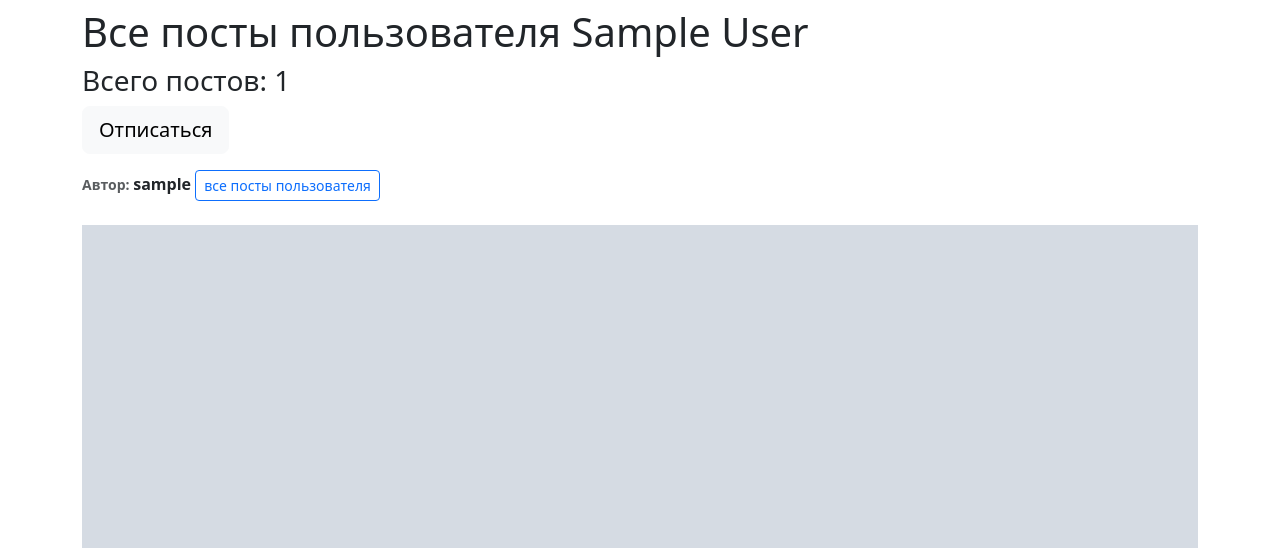
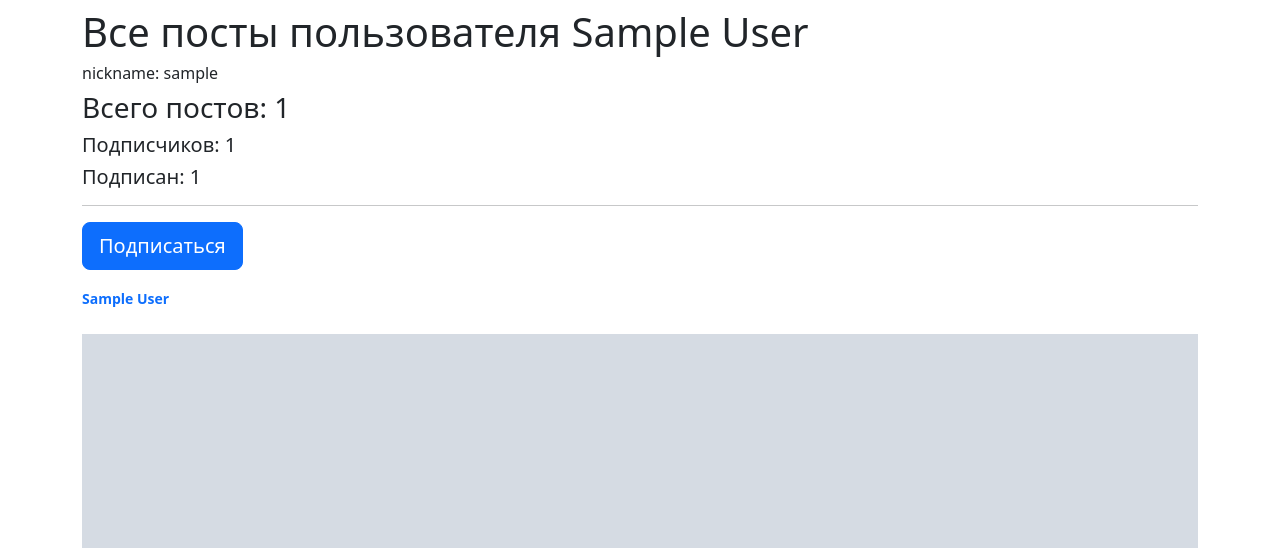
Before and after one commit to MendeIT/django_blog_project, a Django app: a page that uses yatube/templates/posts/profile.html in a window 1280 px wide. Shown: the part 56-604 px from the top of the page. Run offline with Django 3.2, Linux system fonts and the light colour scheme; tables that the repository leaves empty hold one stand-in row (values such as "Sample post"); grey boxes marked "Sample" are stand-in pictures; some libraries are stand-ins or nearby versions.

Commit message:
Fix code

```diff
--- a/yatube/posts/forms.py
+++ b/yatube/posts/forms.py
@@ -1,5 +1,7 @@
 from django import forms
-from .models import Post, Comment
+
+from posts.models import Comment
+from posts.models import Post
 
 
 class PostForm(forms.ModelForm):
--- a/yatube/posts/models.py
+++ b/yatube/posts/models.py
@@ -1,5 +1,6 @@
+from django.contrib.auth import get_user_model
 from django.db import models
-from django.contrib.auth import get_user_model
+from django.db.models import UniqueConstraint
 
 User = get_user_model()
 TEXT_LIMIT_FOR_STR = 15
@@ -102,3 +103,7 @@ class Follow(models.Model):
     class Meta:
         verbose_name = 'Подписка'
         verbose_name_plural = 'Подписки'
+        UniqueConstraint(
+            fields=['author', 'user'],
+            name='author_user_unique'
+        )
--- a/yatube/posts/urls.py
+++ b/yatube/posts/urls.py
@@ -1,8 +1,8 @@
-from django.urls import path
 from django.conf import settings
 from django.conf.urls.static import static
+from django.urls import path
 
-from . import views
+from posts import views
 
 app_name = 'posts'
 
--- a/yatube/posts/views.py
+++ b/yatube/posts/views.py
@@ -1,10 +1,10 @@
-from django.shortcuts import render, get_object_or_404, redirect
+from django.contrib.auth.decorators import login_required
 from django.core.paginator import Paginator
-from django.contrib.auth.decorators import login_required
 from django.views.decorators.cache import cache_page
+from django.shortcuts import get_object_or_404, redirect, render
 
-from .models import Post, Group, User, Follow
-from .forms import PostForm, CommentForm
+from posts.forms import CommentForm, PostForm
+from posts.models import Group, Follow, Post, User
 
 NUMBER_OF_POST_ON_PAGES = 10
 
@@ -19,7 +19,7 @@ def paginator(request, post_list):
 @cache_page(20, key_prefix='index_page')
 def index(request):
     template = 'posts/index.html'
-    post_list = Post.objects.all()
+    post_list = Post.objects.select_related('group').all()
     context = {
         'page_obj': paginator(request, post_list),
     }
@@ -42,13 +42,14 @@ def profile(request, username):
     author = get_object_or_404(User, username=username)
     all_posts_user = author.posts.all()
     post_count = author.posts.count()
-    following = author.following.exists()
     context = {
         'author': author,
         'page_obj': paginator(request, all_posts_user),
         'post_count': post_count,
-        'following': following
     }
+    if request.user.is_authenticated:
+        following = author.following.filter(user=request.user).exists()
+        context['following'] = following
     return render(request, template, context)
 
 
--- a/yatube/templates/posts/index.html
+++ b/yatube/templates/posts/index.html
@@ -17,6 +17,9 @@
       {% endthumbnail %}
     </p>
     <p class="fw-semibold">
+      <small class="font-weight-bold text-primary">
+        {{ post.author.get_full_name }}
+      </small>
       <a class="btn btn-outline-primary btn-sm" href="{% url 'posts:profile' post.author %}" role="button">
         @{{ post.author.username }}
       </a>
--- a/yatube/templates/posts/profile.html
+++ b/yatube/templates/posts/profile.html
@@ -3,12 +3,18 @@
 
 {% block title %}
   Профайл пользователя {{ author.get_full_name }}
+
 {% endblock %}
 
 {% block content %}
 <div class="container py-2">
   <h1>Все посты пользователя {{ author.get_full_name }}</h1>
+  <h6>nickname: {{ author.username }}</h6>
   <h3>Всего постов: {{ post_count }}</h3>
+  <h5>Подписчиков: {{ author.following.count }}</h5>
+  <h5>Подписан: {{ author.follower.count }}</h5>
+  <hr>
+  {% if author != request.user %}
   {% if following %}
   <div class="mb-5">
     <a class="btn btn-lg btn-light" href="{% url 'posts:profile_unfollow' author.username %}" role="button">
@@ -19,17 +25,15 @@
       Подписаться
     </a>
   {% endif %}
+  {% endif %}
   <p>
   {% for post in page_obj %}
   <article>
     <p class="fw-semibold">
-      <small class="text-body-secondary">
-        Автор:
+      <small class="font-weight-bold text-primary">
+        {{ post.author.get_full_name }}
       </small>
-      {{ post.author.username }}
-      <a class="btn btn-outline-primary btn-sm" href="{% url 'posts:profile' post.author %}" role="button">
-        все посты пользователя
-      </a>
+
     </p>
     <p>
       {% thumbnail post.image "960x339" crop="center" upscale=True as im %}
```
Also changed, not shown: yatube/posts/admin.py (+15 -1 lines), yatube/templates/posts/group_list.html (+5 -6 lines), yatube/templates/posts/post_detail.html (+11 -1 lines), yatube/templates/includes/footer.html (line endings or trailing spaces).
